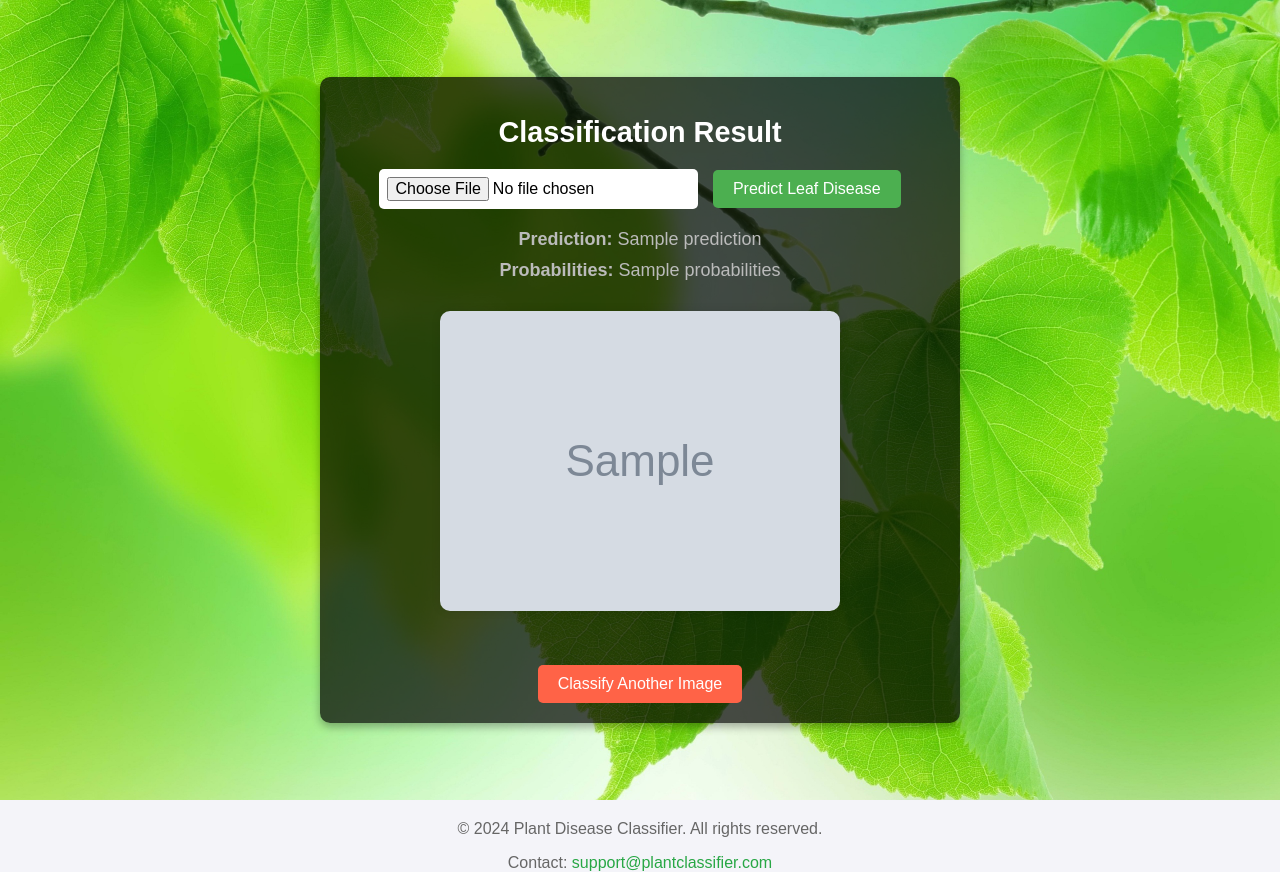
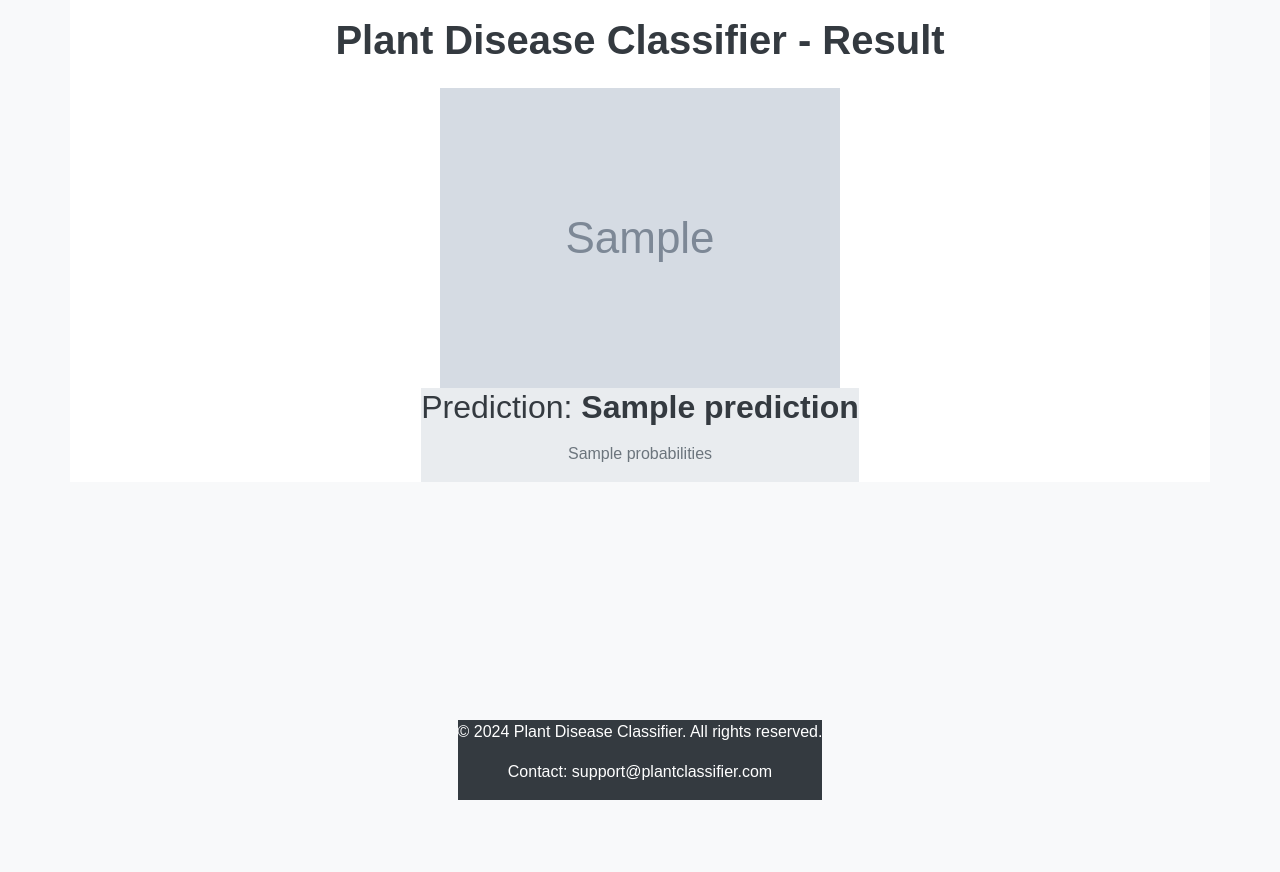
Before and after one commit to VasupriyaPatnaik/plant_disease_detection, a Flask app: template project/templates/result.html in a window 1280 px wide. After the commit the page ends 800 px from the top, so only its background shows below. Run offline with Flask 3, Linux system fonts and the light colour scheme; the template is opened without the code that fills it: most values are stand-ins (such as "Sample title", 1, 10 or a date in 2020); grey boxes marked "Sample" are stand-in pictures; some libraries are stand-ins or nearby versions.

Commit message:
Update result.html

```diff
--- a/project/templates/result.html
+++ b/project/templates/result.html
@@ -3,169 +3,127 @@
 <head>
     <meta charset="UTF-8">
     <meta name="viewport" content="width=device-width, initial-scale=1.0">
-    <title>Leaf Disease Detection Result</title>
+    <title>Plant Disease Classifier - Result</title>
+    <!-- Bootstrap CSS -->
+    <link href="https://stackpath.bootstrapcdn.com/bootstrap/4.5.2/css/bootstrap.min.css" rel="stylesheet">
+
     <style>
-        body, html {
+        * {
             margin: 0;
             padding: 0;
-            height: 100%;
-            font-family: Arial, sans-serif;
-            background-color: #f4f4f9;
+            box-sizing: border-box;
+            zoom: 90 %;
         }
 
-        .background {
-            background-image: url('leaf_background.jpg');
-            background-size: cover;
-            background-position: center;
-            height: 100%;
+        body {
+            font-family: 'Arial', sans-serif;
+            background-color: #f8f9fa; /* Light grayish background */
             display: flex;
             justify-content: center;
             align-items: center;
+            min-height: 100 vh;
+            margin: 0;
+            padding: 0;
         }
 
         .container {
-            background-color: rgba(0, 0, 0, 0.7);
-            padding: 20px;
-            border-radius: 10px;
             text-align: center;
-            width: 80%;
-            max-width: 600px;
-            box-shadow: 0 4px 8px rgba(0, 0, 0, 0.3);
-            color: #fff;
+            background-color: #fff; /* White container background */
+            padding: 30 px;
+            border-radius: 10 px;
+            box-shadow: 0 0 10 px rgba (0, 0, 0, 0.1);
+            width: 80 %;
+            max-width: 600 px;
         }
 
         h1 {
-            margin-bottom: 20px;
-            font-size: 1.8em;
-        }
-
-        .upload-section {
-            margin-bottom: 20px;
-        }
-
-        input[type="file"] {
-            margin-right: 10px;
-            padding: 8px;
-            background-color: #ffffff;
-            border: none;
-            border-radius: 5px;
-            cursor: pointer;
-            color: #000;
-            font-size: 1em;
-        }
-
-        .predict-btn {
-            padding: 10px 20px;
-            background-color: #4CAF50;
-            color: white;
-            border: none;
-            border-radius: 5px;
-            cursor: pointer;
-            transition: background-color 0.3s ease;
-            font-size: 1em;
-        }
-
-        .predict-btn:hover {
-            background-color: #45a049;
-        }
-
-        .result-image-section {
-            margin: 20px 0;
-        }
-
-        .result-image-section h2 {
-            margin-bottom: 10px;
-        }
-
-        #uploaded-image {
-            max-width: 100%;
-            height: auto;
-            border: 2px solid #ddd;
-            border-radius: 8px;
-            box-shadow: 0 2px 4px rgba(0, 0, 0, 0.2);
-        }
-
-        .result {
-            margin-bottom: 30px;
-        }
-
-        .result p {
-            font-size: 18px;
-            color: #bbb;
-            margin: 10px 0;
-        }
-
-        .image-section {
-            margin-bottom: 30px;
-        }
-
-        .image-section img {
-            max-width: 100%;
-            border-radius: 10px;
-            box-shadow: 0 0 10px rgba(0, 0, 0, 0.1);
+            margin-bottom: 20 px;
+            color: #343a40; /* Dark gray from Bootstrap */
+            font-size: 24 px;
+            font-weight: bold;
         }
 
         .result-section {
-            font-size: 1.2em;
-            margin-top: 20px;
-            color: #ff6347;
+            margin-top: 30 px;
+            display: flex;
+            flex-direction: column;
+            align-items: center;
         }
 
-        .back-btn {
-            display: inline-block;
-            margin-top: 20px;
-            padding: 10px 20px;
-            background-color: #ff6347;
-            color: white;
-            text-decoration: none;
-            border-radius: 5px;
-            transition: background-color 0.3s;
+        .result-info {
+            background-color: #e9ecef; /* Light gray background */
+            padding: 15 px;
+            border-radius: 8 px;
+            box-shadow: 0 0 8 px rgba (0, 0, 0, 0.1);
+            margin-bottom: 20 px;
+            text-align: center;
+            width: 100 %;
+            max-width: 500 px;
         }
 
-        .back-btn:hover {
-            background-color: #e6533b;
+        .result-info h2 {
+            color: #343a40; /* Dark gray from Bootstrap */
+            font-size: 20 px;
+            margin-bottom: 10 px;
+        }
+
+        .result-info p {
+            color: #6c757d; /* Gray from Bootstrap */
+            font-size: 16 px;
+            line-height: 1.5;
+        }
+
+        .result-image {
+            width: 100 %;
+            max-width: 400 px;
+            border-radius: 8 px;
+            box-shadow: 0 0 10 px rgba (0, 0, 0, 0.1);
+            margin-bottom: 20 px;
         }
 
         footer {
+            position: absolute;
+            bottom: 0;
+            width: 100 %;
+            background-color: #343a40; /* Dark gray from Bootstrap */
+            color: #fff;
+            padding: 10 px 0;
             text-align: center;
-            margin-top: 20px;
-            color: #666;
+        }
+
+        footer p {
+            margin: 5 px 0;
+            font-size: 14 px;
         }
 
         footer a {
-            color: #28a745;
+            color: #fff;
             text-decoration: none;
-        }
-
-        footer a:hover {
-            text-decoration: underline;
         }
     </style>
 </head>
 <body>
-    <div class="background">
-        <div class="container">
-            <h1>Classification Result</h1>
-            <div class="upload-section">
-                <form action="/predict" method="post" enctype="multipart/form-data">
-                    <input type="file" id="file-input" name="file" accept="image/*" required>
-                    <button type="submit" class="predict-btn">Predict Leaf Disease</button>
-                </form>
+    <div class="container">
+        <h1 class="mt-3 mb-4">Plant Disease Classifier - Result</h1>
+
+        <div class="result-section">
+            <img src="{{ image }}" alt="Uploaded Image" class="result-image">
+
+            <div class="result-info">
+                <h2 class="mb-3">Prediction: <strong>{{ prediction }}</strong></h2>
+                <p style="font-size: medium;">{{ probabilities }}</p>
             </div>
-            <div class="result">
-                <p><strong>Prediction:</strong> {{ prediction }}</p>
-                <p><strong>Probabilities:</strong> {{ probabilities }}</p>
-            </div>
-
-            <div class="image-section">
-                <img src="{{ image }}" alt="Uploaded Image">
-            </div>
-            <a href="/" class="back-btn">Classify Another Image</a>
         </div>
     </div>
+
+    <!-- Additional Features -->
     <footer>
         <p>&copy; 2024 Plant Disease Classifier. All rights reserved.</p>
         <p>Contact: <a href="mailto:support@plantclassifier.com">support@plantclassifier.com</a></p>
     </footer>
+
+    <!-- Bootstrap JS and dependencies -->
+    <script src="https://cdnjs.cloudflare.com/ajax/libs/jquery/3.5.1/jquery.slim.min.js"></script>
+    <script src="https://stackpath.bootstrapcdn.com/bootstrap/4.5.2/js/bootstrap.bundle.min.js"></script>
 </body>
 </html>
```
